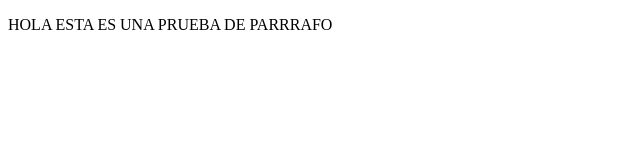
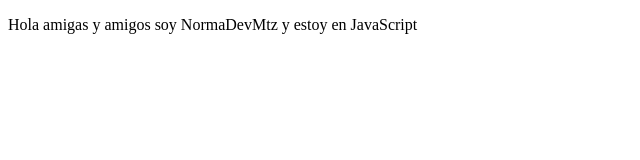
Before and after one commit to NormaDevMtz/proyectoDemoCursoPrework, a plain HTML site: page index.html in a window 1280 px wide. Shown: the whole page, without its empty margins (0-640 px from the left). Drawn offline with Linux system fonts and the light colour scheme.

Commit message:
cambios agregamos al sitio

```diff
--- a/index.html
+++ b/index.html
@@ -7,6 +7,6 @@
     <title>Hola Mundo</title>
 </head>
 <body>
-    <p>HOLA ESTA ES UNA PRUEBA DE PARRRAFO</p>
+    <p>Hola amigas y amigos soy NormaDevMtz y estoy en JavaScript</p>
 </body>
 </html>
```
